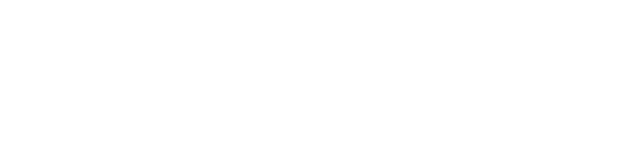
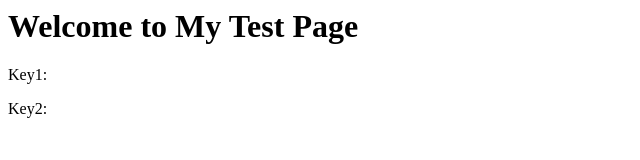
Before and after one commit to Nova-1113/test.github.io, a plain HTML site: page index.html in a window 1280 px wide. Shown: the whole page, without its empty margins (0-640 px from the left). Drawn offline with Linux system fonts and the light colour scheme.

Commit message:
Update index.html

```diff
--- a/index.html
+++ b/index.html
@@ -1,12 +1,22 @@
-<!-- Google Tag Manager -->
+<html>
+<head>
+  <title>My Test Page</title>
+  <!-- Google Tag Manager -->
 <script>(function(w,d,s,l,i){w[l]=w[l]||[];w[l].push({'gtm.start':
 new Date().getTime(),event:'gtm.js'});var f=d.getElementsByTagName(s)[0],
 j=d.createElement(s),dl=l!='dataLayer'?'&l='+l:'';j.async=true;j.src=
 'https://www.googletagmanager.com/gtm.js?id='+i+dl;f.parentNode.insertBefore(j,f);
 })(window,document,'script','dataLayer','GTM-W9FRCGQR');</script>
 <!-- End Google Tag Manager -->
-
-<!-- Google Tag Manager (noscript) -->
+</head>
+<body>
+  <!-- Google Tag Manager (noscript) -->
 <noscript><iframe src="https://www.googletagmanager.com/ns.html?id=GTM-W9FRCGQR"
 height="0" width="0" style="display:none;visibility:hidden"></iframe></noscript>
 <!-- End Google Tag Manager (noscript) -->
+
+  <h1>Welcome to My Test Page</h1>
+  <p>Key1: <span id="key1"></span></p>
+  <p>Key2: <span id="key2"></span></p>
+</body>
+</html>
```
